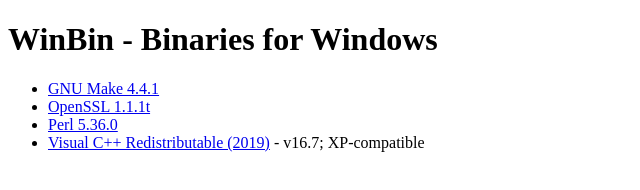
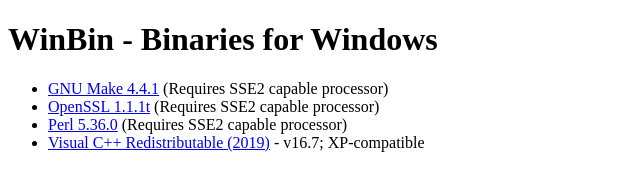
Before and after one commit to veganaize/WinBin, a plain HTML site: page index.html in a window 1280 px wide. Shown: the whole page, without its empty margins (0-640 px from the left). Drawn offline with Linux system fonts and the light colour scheme.

Commit message:
Add sse2 info to webpage

```diff
--- a/index.html
+++ b/index.html
@@ -6,9 +6,9 @@
     <body>
         <h1>WinBin - Binaries for Windows</h1>
         <ul>
-            <li><a href="https://github.com/veganaize/WinBin/releases/download/make4/gnumake-4.4.1-windows-x86.zip">GNU Make 4.4.1</a></li>
-            <li><a href="https://github.com/veganaize/WinBin/releases/download/openssl1/openssl-1.1.1t-windows-x86.zip">OpenSSL 1.1.1t</a></li>
-            <li><a href="https://github.com/veganaize/WinBin/releases/download/perl5/perl-5.36.0-windows-x86.zip">Perl 5.36.0</a></li>
+            <li><a href="https://github.com/veganaize/WinBin/releases/download/make4/gnumake-4.4.1-windows-x86.zip">GNU Make 4.4.1</a> (Requires SSE2 capable processor)</li>
+            <li><a href="https://github.com/veganaize/WinBin/releases/download/openssl1/openssl-1.1.1t-windows-x86.zip">OpenSSL 1.1.1t</a> (Requires SSE2 capable processor)</li>
+            <li><a href="https://github.com/veganaize/WinBin/releases/download/perl5/perl-5.36.0-windows-x86.zip">Perl 5.36.0</a> (Requires SSE2 capable processor)</li>
             <li><a href="https://github.com/veganaize/WinBin/releases/download/perl5/VC_redist.x86_2019.v16.7.exe">Visual C++ Redistributable (2019)</a> - v16.7; XP-compatible</li>
         </ul>
     </body>
```
